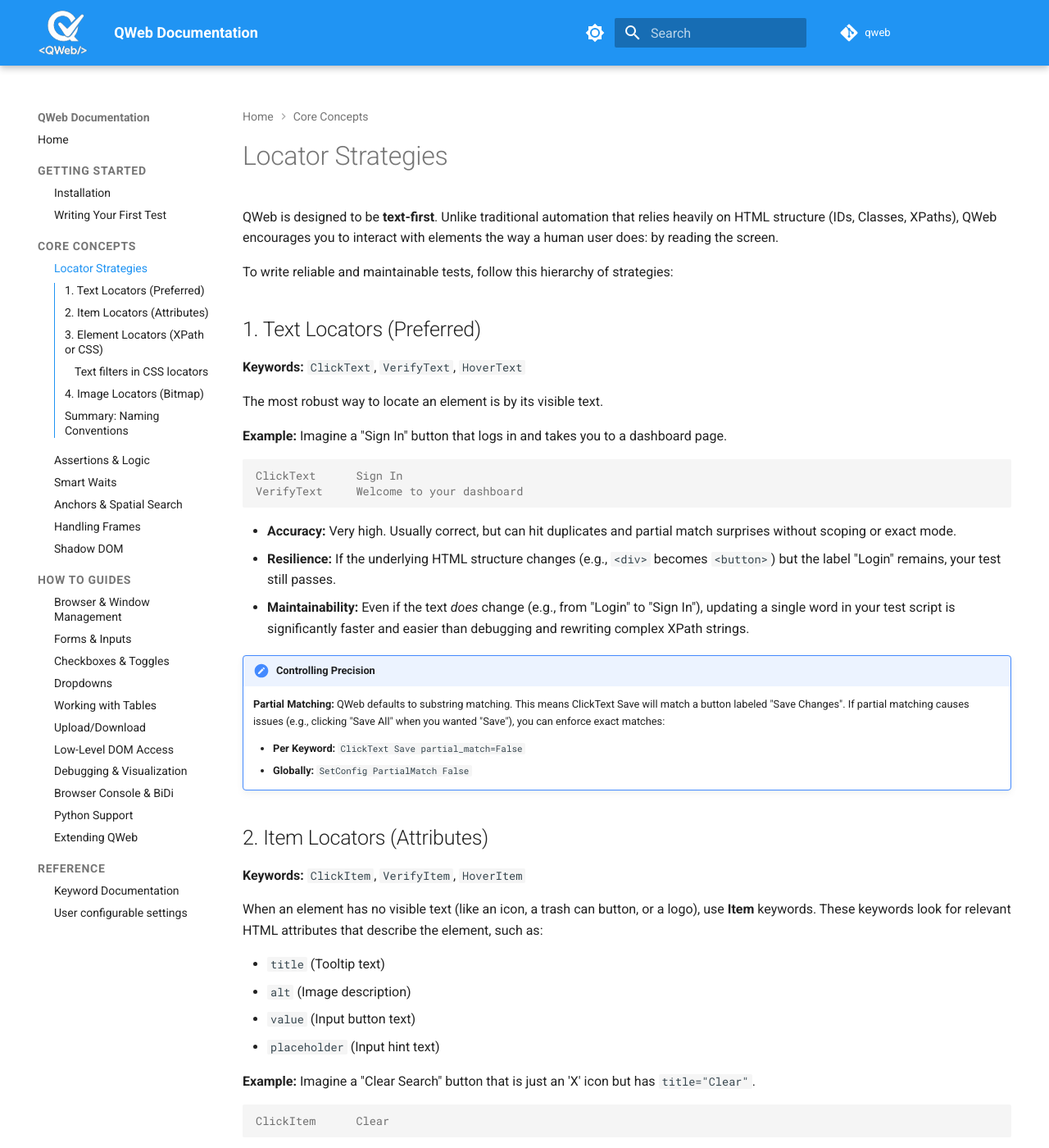
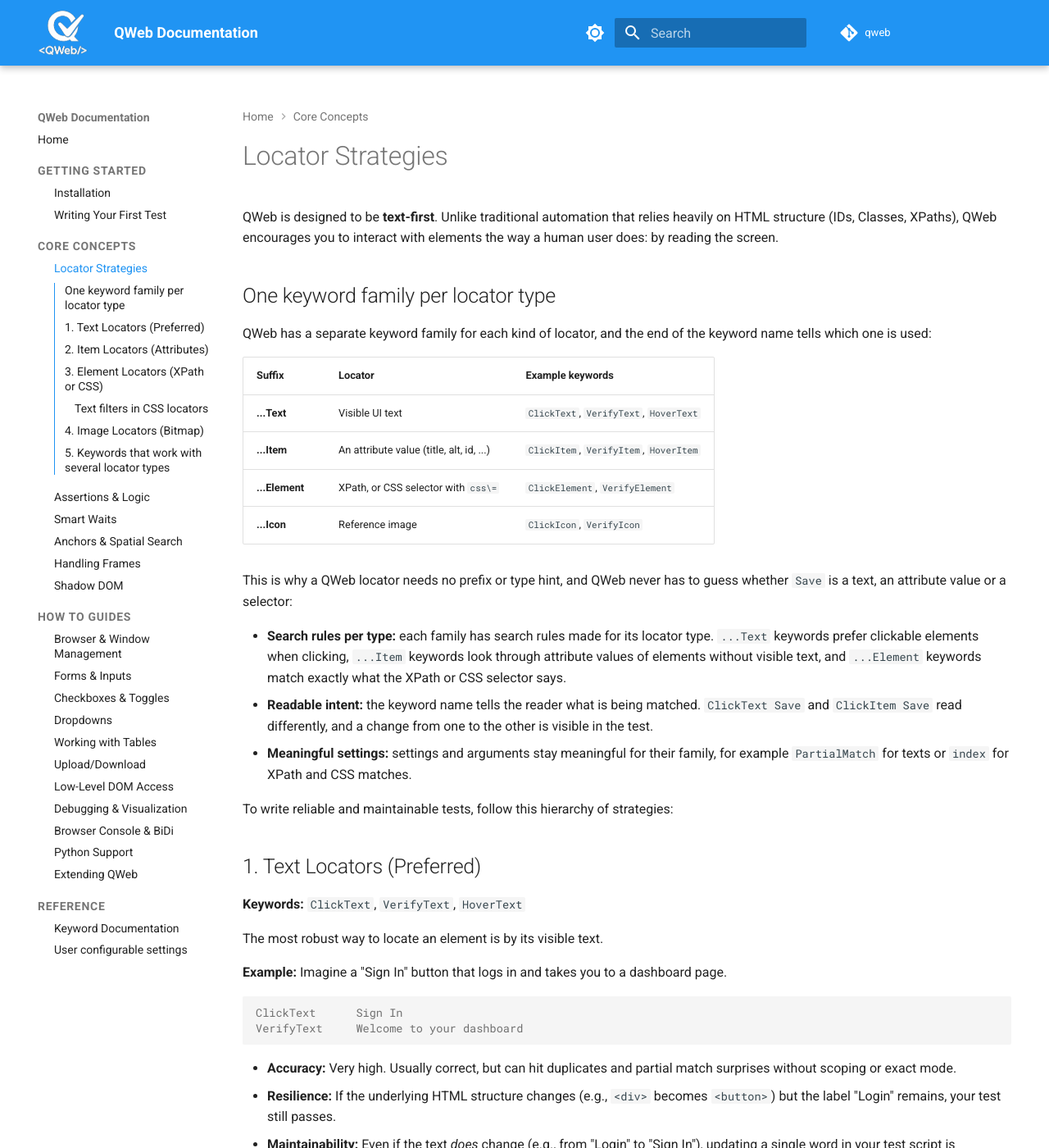
Before and after one commit to qentinelqi/qweb, an MkDocs documentation site: the page built from docs/concepts/locators.md, in a window 1280 px wide and 1400 px high. Shown: the whole window at 82% size. Built offline with MkDocs 1.6.1 and Material for MkDocs 9.7.7, drawn with Linux system fonts in a browser that asks for light colours; comment, search, counter and statistics services are not loaded; some of the changed text lies outside the part shown.

Commit message:
Rework locator strategies guide around keyword families
Phase 7 of css= locator work: explain why QWeb has separate *Text,
*Item, *Element and *Icon keyword families, and which keywords accept
several locator types. Mirrored in docs/concepts/locators.md.

Co-Authored-By: Claude Opus 5.5 <noreply@anthropic.com>

````diff
--- a/docs/concepts/locators.md
+++ b/docs/concepts/locators.md
@@ -1,6 +1,23 @@
 # Locator Strategies
 
 QWeb is designed to be **text-first**. Unlike traditional automation that relies heavily on HTML structure (IDs, Classes, XPaths), QWeb encourages you to interact with elements the way a human user does: by reading the screen.
+
+## One keyword family per locator type
+
+QWeb has a separate keyword family for each kind of locator, and the end of the keyword name tells which one is used:
+
+| Suffix | Locator | Example keywords |
+| :--- | :--- | :--- |
+| **...Text** | Visible UI text | `ClickText`, `VerifyText`, `HoverText` |
+| **...Item** | An attribute value (title, alt, id, ...) | `ClickItem`, `VerifyItem`, `HoverItem` |
+| **...Element** | XPath, or CSS selector with `css\=` | `ClickElement`, `VerifyElement` |
+| **...Icon** | Reference image | `ClickIcon`, `VerifyIcon` |
+
+This is why a QWeb locator needs no prefix or type hint, and QWeb never has to guess whether `Save` is a text, an attribute value or a selector:
+
+*   **Search rules per type:** each family has search rules made for its locator type. `...Text` keywords prefer clickable elements when clicking, `...Item` keywords look through attribute values of elements without visible text, and `...Element` keywords match exactly what the XPath or CSS selector says.
+*   **Readable intent:** the keyword name tells the reader what is being matched. `ClickText    Save` and `ClickItem    Save` read differently, and a change from one to the other is visible in the test.
+*   **Meaningful settings:** settings and arguments stay meaningful for their family, for example `PartialMatch` for texts or `index` for XPath and CSS matches.
 
 To write reliable and maintainable tests, follow this hierarchy of strategies:
 
@@ -33,14 +50,14 @@ VerifyText     Welcome to your dashboard
 
 ## 2. Item Locators (Attributes)
 
-**Keywords:** `ClickItem`, `VerifyItem`, `HoverItem`
+**Keywords:** `ClickItem`, `VerifyItem`, `VerifyNoItem`, `HoverItem`, `IsItem`, `ClickItemWhile`, `ClickItemUntil`
 
-When an element has no visible text (like an icon, a trash can button, or a logo), use **Item** keywords. These keywords look for relevant HTML attributes that describe the element, such as:
+When an element has no visible text (like an icon, a trash can button, or a logo), use **Item** keywords. These keywords match any attribute value of common elements such as links, buttons, images, icons and list items. Typical attributes that describe an element are:
 
 *   `title` (Tooltip text)
 *   `alt` (Image description)
-*   `value` (Input button text)
-*   `placeholder` (Input hint text)
+*   `aria-label` (Accessible name)
+*   `data-icon`, `id`, or any other attribute
 
 **Example:**
 Imagine a "Clear Search" button that is just an 'X' icon but has `title="Clear"`.
@@ -139,13 +156,18 @@ ClickIcon      user_avatar.png
 **Maintainability:** Requires recapturing assets and revalidating across environments.
 
 
-## Summary: Naming Conventions
+## 5. Keywords that work with several locator types
 
-QWeb keywords are named consistently to help you choose the right strategy:
+Some keywords are not tied to one family:
 
-| Suffix | Strategy | Example |
-| :--- | :--- | :--- |
-| **...Text** | Visible UI Text | `ClickText`, `VerifyText` |
-| **...Item** | Attributes (Title/Alt) | `ClickItem`, `IsItem` |
-| **...Element** | XPath or CSS (`css\=`) | `ClickElement`, `VerifyElement` |
-| **...Icon** | Image / Bitmap | `ClickIcon`, `VerifyIcon` |
+*   **Input, dropdown and checkbox keywords** (`TypeText`, `VerifyInputValue`, `DropDown`, `VerifySelectedOption`, `ClickCheckbox`, ...) find the field by its label text, by an attribute value such as a placeholder, or by an XPath (`//` or `xpath\=` prefix).
+*   **`GetWebElement`, `GetAttribute`, `VerifyAttribute` and `GetCoordinates`** use an XPath or a `css\=` locator by default. With `element_type` they search like the other families: `element_type=text`, `item`, `input`, `dropdown` or `checkbox`.
+*   **...Element keywords** also accept an attribute value with `tag`, e.g. `ClickElement    click_me    tag=button`.
+
+```robotframework
+TypeText            Username                       myusername@test.com    # label text
+TypeText            xpath\=//input[@id\="user"]    myusername@test.com
+${elem}=            GetWebElement                  Log In                 element_type=text
+${elem}=            GetWebElement                  css\=button.login
+${value}=           GetAttribute                   Country                value    element_type=dropdown
+```
````
Also changed, not shown: QWeb/__init__.py (+60 -7 lines), css_locators_status.md (+5 -15 lines).
